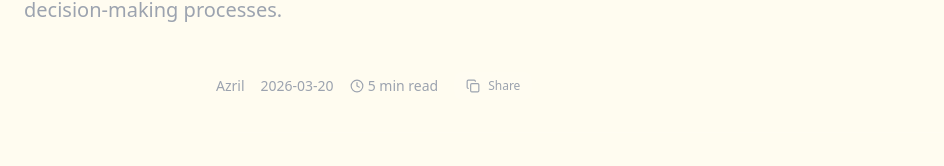
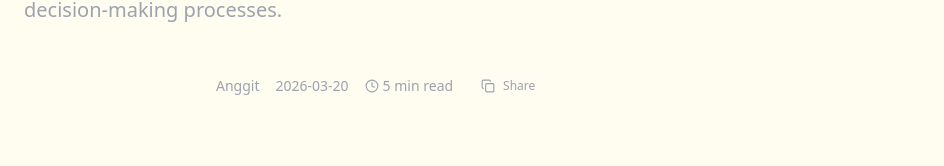
Before and after one commit to anggitdjoko/portfolio, a Next.js app: page /portfolio/blog/future-of-ai-agents in a window 1280 px wide. Shown: the part 268-434 px from the top of the page, without its empty margins (0-944 px from the left). Built offline with nearby package versions, Linux system fonts and the light colour scheme; a web font is replaced by a local one.

Commit message:
fix: restore avatar to Linkedin.jpg and author to Anggit

```diff
--- a/src/data/portfolio.ts
+++ b/src/data/portfolio.ts
@@ -6,7 +6,7 @@ export const portfolioData: PortfolioData = {
         title: 'Full-Stack Developer',
         subtitle: 'Full-Stack Developer · Data Analyst',
         bio: 'Full-Stack Developer building products from database to deployment. Data-driven, production-focused.',
-        avatar: '/portfolio/about/anggit.jpg',
+        avatar: '/portfolio/about/Linkedin.jpg',
         location: 'Pontianak, Indonesia',
         email: 'anggitdjokow00@gmail.com',
         phone: '+62 813 5033 8618',
@@ -2937,7 +2937,7 @@ WAKATIME_API_KEY=your_wakatime_key`
             date: '2026-03-20',
             category: 'applied-ai',
             tags: ['AI', 'Agents', 'Enterprise'],
-            author: { name: 'Azril', avatar: '/about/arfazrll.jpeg' },
+            author: { name: 'Anggit', avatar: '/portfolio/about/Linkedin.jpg' },
             readTime: '5'
         },
         {
@@ -2950,7 +2950,7 @@ WAKATIME_API_KEY=your_wakatime_key`
             date: '2026-03-15',
             category: 'more',
             tags: ['Web3', 'Blockchain', 'UX'],
-            author: { name: 'Azril', avatar: '/about/arfazrll.jpeg' },
+            author: { name: 'Anggit', avatar: '/portfolio/about/Linkedin.jpg' },
             readTime: '4'
         },
         {
@@ -2963,7 +2963,7 @@ WAKATIME_API_KEY=your_wakatime_key`
             date: '2026-03-05',
             category: 'software-development',
             tags: ['Next.js', 'React', 'Performance'],
-            author: { name: 'Azril', avatar: '/about/arfazrll.jpeg' },
+            author: { name: 'Anggit', avatar: '/portfolio/about/Linkedin.jpg' },
             readTime: '6'
         },
         {
@@ -2976,7 +2976,7 @@ WAKATIME_API_KEY=your_wakatime_key`
             date: '2026-02-28',
             category: 'applied-ai',
             tags: ['AI', 'Security', 'Deep Learning'],
-            author: { name: 'Azril', avatar: '/about/arfazrll.jpeg' },
+            author: { name: 'Anggit', avatar: '/portfolio/about/Linkedin.jpg' },
             readTime: '7'
         },
         {
@@ -2989,7 +2989,7 @@ WAKATIME_API_KEY=your_wakatime_key`
             date: '2026-02-15',
             category: 'applied-ai',
             tags: ['LLM', 'Python', 'Ollama'],
-            author: { name: 'Azril', avatar: '/about/arfazrll.jpeg' },
+            author: { name: 'Anggit', avatar: '/portfolio/about/Linkedin.jpg' },
             readTime: '8'
         },
         {
@@ -3002,7 +3002,7 @@ WAKATIME_API_KEY=your_wakatime_key`
             date: '2026-02-01',
             category: 'more',
             tags: ['Solidity', 'Ethereum', 'Security'],
-            author: { name: 'Azril', avatar: '/about/arfazrll.jpeg' },
+            author: { name: 'Anggit', avatar: '/portfolio/about/Linkedin.jpg' },
             readTime: '5'
         },
         {
@@ -3015,7 +3015,7 @@ WAKATIME_API_KEY=your_wakatime_key`
             date: '2026-01-25',
             category: 'software-development',
             tags: ['React', 'Zustand', 'Architecture'],
-            author: { name: 'Azril', avatar: '/about/arfazrll.jpeg' },
+            author: { name: 'Anggit', avatar: '/portfolio/about/Linkedin.jpg' },
             readTime: '4'
         },
         {
@@ -3028,7 +3028,7 @@ WAKATIME_API_KEY=your_wakatime_key`
             date: '2026-01-10',
             category: 'software-development',
             tags: ['IoT', 'ESP32', 'Edge'],
-            author: { name: 'Azril', avatar: '/about/arfazrll.jpeg' },
+            author: { name: 'Anggit', avatar: '/portfolio/about/Linkedin.jpg' },
             readTime: '6'
         },
         {
@@ -3041,7 +3041,7 @@ WAKATIME_API_KEY=your_wakatime_key`
             date: '2026-01-05',
             category: 'applied-ai',
             tags: ['Healthcare', 'AI', 'Ethics'],
-            author: { name: 'Azril', avatar: '/about/arfazrll.jpeg' },
+            author: { name: 'Anggit', avatar: '/portfolio/about/Linkedin.jpg' },
             readTime: '7'
         },
         {
@@ -3054,7 +3054,7 @@ WAKATIME_API_KEY=your_wakatime_key`
             date: '2026-03-31',
             category: 'about-me',
             tags: ['Philosophy', 'Engineering', 'About Me'],
-            author: { name: 'Azril', avatar: '/about/arfazrll.jpeg' },
+            author: { name: 'Anggit', avatar: '/portfolio/about/Linkedin.jpg' },
             readTime: '5'
         }
     ],
```
